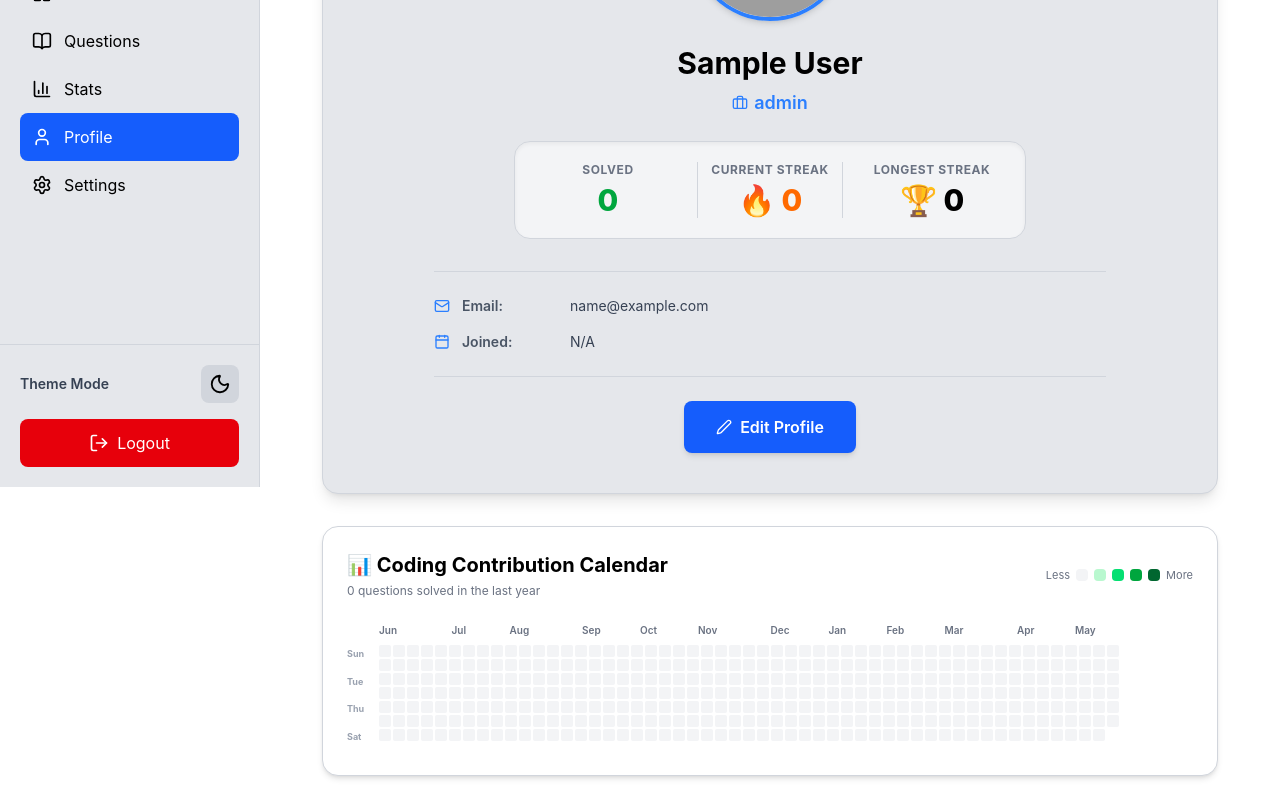
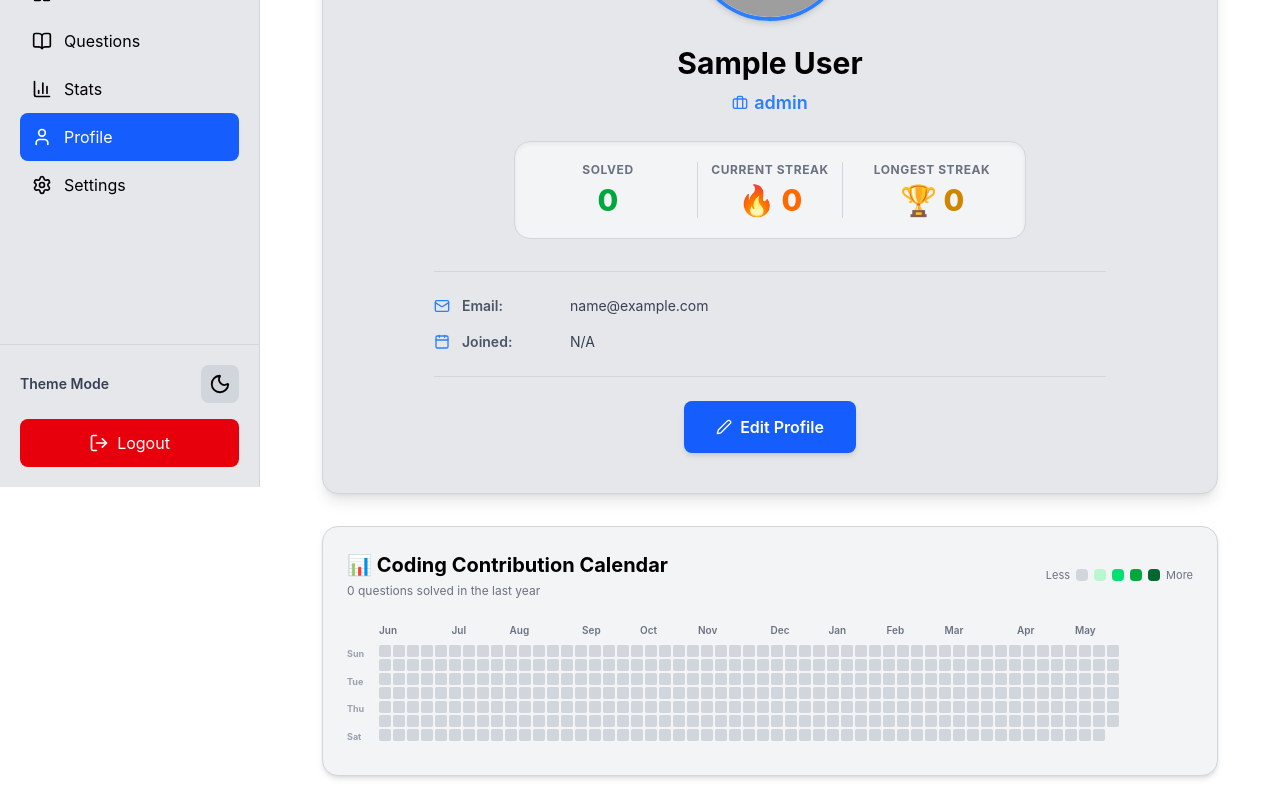
Before and after one commit to nitishkpathak/PrepTrack, a React (Vite) app in the folder client/: page /profile in a window 1280 px wide. Shown: the part 313-1113 px from the top of the page. Built offline with nearby package versions, Linux system fonts and the light colour scheme; no server answers; sample sign-in values are in the browser's storage; grey boxes are pictures that could not be loaded.

Commit message:
style: fix coding calendar light mode contrast and invalid text colors

```diff
--- a/client/src/components/ContributionCalendar.jsx
+++ b/client/src/components/ContributionCalendar.jsx
@@ -75,7 +75,7 @@ function ContributionCalendar({ questions = [] }) {
 
   // Determine background color based on solve count
   const getColorClass = (count) => {
-    if (count === 0) return "bg-gray-100 dark:bg-gray-800 hover:bg-gray-200 dark:hover:bg-gray-700";
+    if (count === 0) return "bg-gray-300 dark:bg-gray-800 hover:bg-gray-400 dark:hover:bg-gray-700";
     if (count === 1) return "bg-green-200 dark:bg-green-900/60 text-green-800 border border-green-300/30";
     if (count === 2) return "bg-green-400 dark:bg-green-700/80 text-white";
     if (count === 3) return "bg-green-600 dark:bg-green-500 text-white";
@@ -83,7 +83,7 @@ function ContributionCalendar({ questions = [] }) {
   };
 
   return (
-    <div className="bg-white dark:bg-gray-950 p-6 rounded-2xl border border-gray-300 dark:border-gray-800 shadow-md transition duration-300">
+    <div className="bg-gray-100 dark:bg-gray-950 p-6 rounded-2xl border border-gray-300 dark:border-gray-800 shadow-md transition duration-300">
       <div className="flex flex-col md:flex-row justify-between items-start md:items-center mb-6 gap-2">
         <div>
           <h2 className="text-xl font-bold text-black dark:text-white flex items-center gap-2">
@@ -97,7 +97,7 @@ function ContributionCalendar({ questions = [] }) {
         {/* Legend */}
         <div className="flex items-center gap-1.5 text-[11px] text-gray-500 dark:text-gray-400 select-none">
           <span>Less</span>
-          <div className="w-3 h-3 rounded-sm bg-gray-100 dark:bg-gray-800" />
+          <div className="w-3 h-3 rounded-sm bg-gray-300 dark:bg-gray-800" />
           <div className="w-3 h-3 rounded-sm bg-green-200 dark:bg-green-900/60" />
           <div className="w-3 h-3 rounded-sm bg-green-400 dark:bg-green-700/80" />
           <div className="w-3 h-3 rounded-sm bg-green-600 dark:bg-green-500" />
--- a/client/src/pages/Profile.jsx
+++ b/client/src/pages/Profile.jsx
@@ -277,7 +277,7 @@ function Profile() {
                 </div>
                 <div className="text-center">
                   <span className="block text-xs font-bold text-gray-500 dark:text-gray-400 uppercase tracking-wider">Longest Streak</span>
-                  <span className="block text-2xl md:text-3xl font-extrabold text-yellow-550 dark:text-yellow-500 mt-1">🏆 {profile.longestStreak}</span>
+                  <span className="block text-2xl md:text-3xl font-extrabold text-yellow-600 dark:text-yellow-500 mt-1">🏆 {profile.longestStreak}</span>
                 </div>
               </div>
 
```
